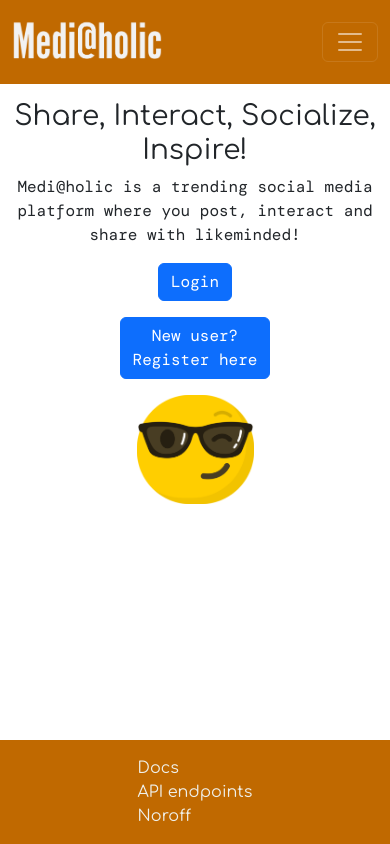
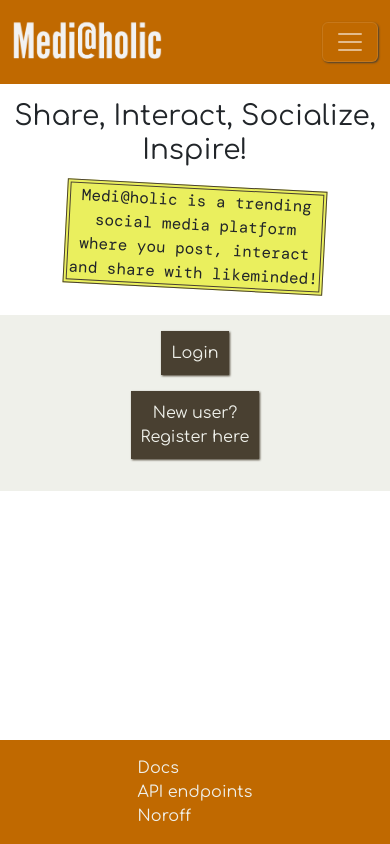
Before and after one commit to Noroff-FEU-Assignments/project-exam-2-smselnes, a React (Create React App) app: page / in a window 390 px wide. Built offline with nearby package versions, Linux system fonts and the light colour scheme; a web font is replaced by a local one.

Commit message:
homepage responsive

```diff
--- a/css/style.css
+++ b/css/style.css
@@ -35,6 +35,7 @@ a {
   font-family: "Comfortaa", sans-serif;
 }
 
+button,
 .button {
   padding: 10px;
   -webkit-box-shadow: 1px 1px 2px 0px #494031;
@@ -43,6 +44,7 @@ a {
   color: #eff0ea;
 }
 
+button:hover,
 .button:hover {
   -webkit-box-shadow: 1px 1px 4px 0px #494031;
           box-shadow: 1px 1px 4px 0px #494031;
@@ -117,12 +119,10 @@ footer a {
 }
 
 .home__introduction {
-  position: relative;
   text-align: center;
   width: 100%;
   display: -ms-grid;
   display: grid;
-  top: 0;
   justify-items: center;
 }
 
@@ -130,20 +130,47 @@ footer a {
   margin-top: 1rem;
 }
 
-.home__introduction--image {
-  width: 100%;
+.home__introduction p {
+  -webkit-transform: rotate(3deg);
+          transform: rotate(3deg);
+  border: 4px double #494031;
+  background-color: #eaef5e;
+  margin: 10px;
+  width: 260px;
 }
 
-.home__introduction btn {
-  margin: 10px;
+.home__introduction--inner {
+  display: -ms-grid;
+  display: grid;
+  background-color: #eff0ea;
+  width: 100%;
+  justify-items: center;
 }
 
-.home__introduction--image {
-  width: 30%;
+.home__introduction--inner button {
+  width: 150px;
 }
 
-.registerUser__form {
-  width: 90%;
+.registerUserForm {
+  width: 250px;
+  margin: auto;
+}
+
+.registerUserForm__button {
+  width: 100px;
+  margin-left: 60%;
+}
+
+@media (min-width: 575px) {
+  .registerUserForm__button {
+    margin-left: 75%;
+  }
+}
+
+@media (min-width: 575px) {
+  .registerUserForm {
+    width: 400px;
+  }
 }
 
 .loginForm {
--- a/src/components/home/Home.js
+++ b/src/components/home/Home.js
@@ -1,10 +1,11 @@
 import React from "react";
-import banner from "../../assets/homepage-image.png";
-import { Button } from "react-bootstrap";
+import banner from "../../assets/banner.jpg";
+
 import AuthContext from "../../context/AuthContext";
 import { useContext } from "react";
 import Heading from "../layout/Heading";
 import { PageTitle } from "../common/PageTitle";
+import { Container } from "react-bootstrap";
 
 export default function Home() {
   const [auth, setAuth] = useContext(AuthContext);
@@ -17,24 +18,30 @@ export default function Home() {
           Medi@holic is a trending social media platform where you post,
           interact and share with likeminded!
         </p>
-
+        <div className="home__introduction--inner mt-3 p-3">
           {auth ? (
             <>
               <h5>Welcome back {auth.name}!</h5>
-            <Button href="/dashboard">My pages</Button>
+              <a href="/dashboard" className="button">
+                My pages
+              </a>
             </>
           ) : (
-          <Button href="/login">Login</Button>
+            <a href="/login" className="button">
+              Login
+            </a>
           )}
 
-        <Button href="/register" className="m-3">
+          <a href="/register" className="button m-3">
             New user? <br /> Register here
-        </Button>
-        <img
+          </a>
+        </div>
+
+        {/* <img
             src={banner}
             alt="big smiley with hearty eyes looking to left"
             className="home__introduction--image mb-3"
-        />
+          /> */}
       </div>
     </>
   );
--- a/src/scss/partials/_global.scss
+++ b/src/scss/partials/_global.scss
@@ -27,6 +27,7 @@ a {
   font-family: $font-navigation;
 }
 
+button,
 .button {
   padding: 10px;
   box-shadow: $button-shadow;
--- a/src/scss/partials/_home.scss
+++ b/src/scss/partials/_home.scss
@@ -1,24 +1,29 @@
 .home__introduction {
-  position: relative;
   text-align: center;
   width: 100%;
   display: grid;
-  top: 0;
   justify-items: center;
 
   & h1 {
     margin-top: 1rem;
   }
 
-  &--image {
-    width: 100%;
+  & p {
+    transform: rotate(3deg);
+    border: 4px double $colour-dark;
+    background-color: $colour-bright;
+    margin: 10px;
+    width: 260px;
   }
 
-  & btn {
-    margin: 10px;
-  }
+  &--inner {
+    display: grid;
+    background-color: $colour-light;
+    width: 100%;
+    justify-items: center;
 
-  &--image {
-    width: 30%;
+    & button {
+      width: 150px;
+    }
   }
 }
```
Also changed, not shown: 1 other file (tests, documents, lock files or other folders). Lines whose indentation alone changed are shown as unchanged.
